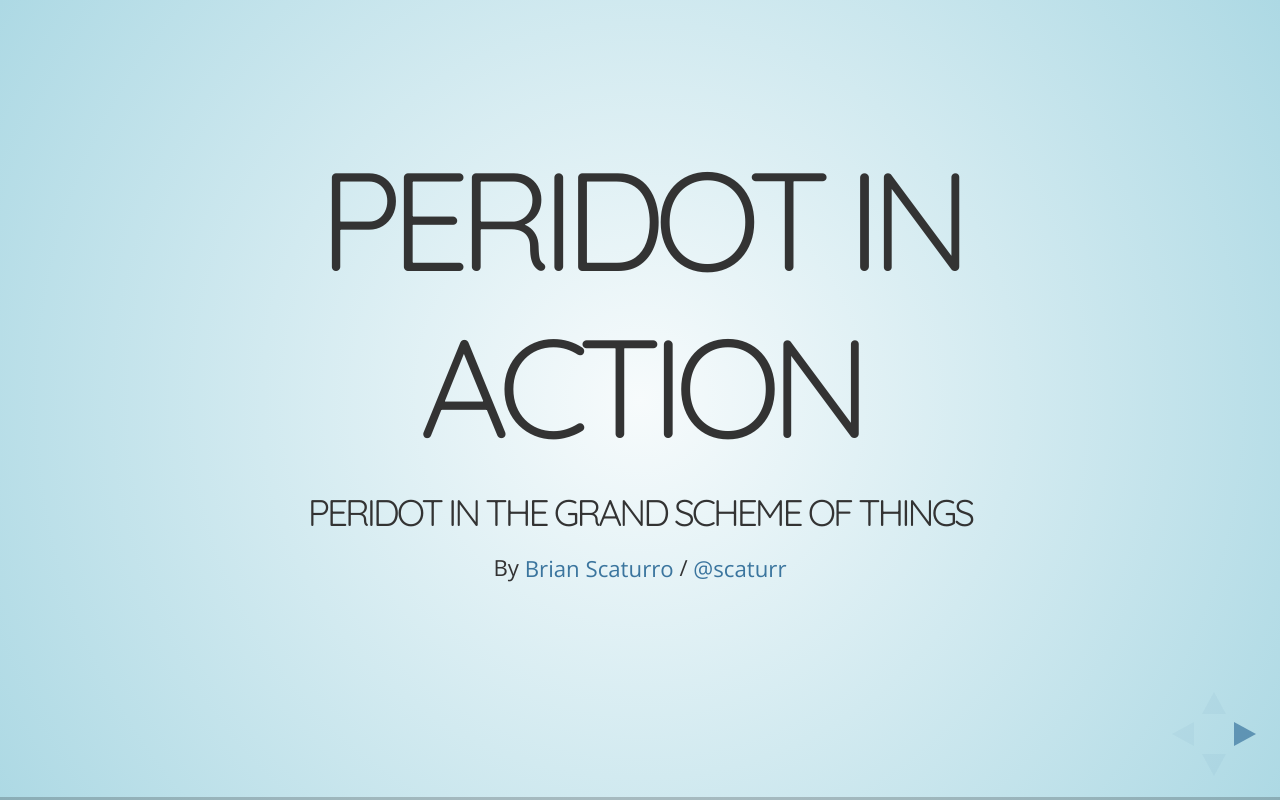
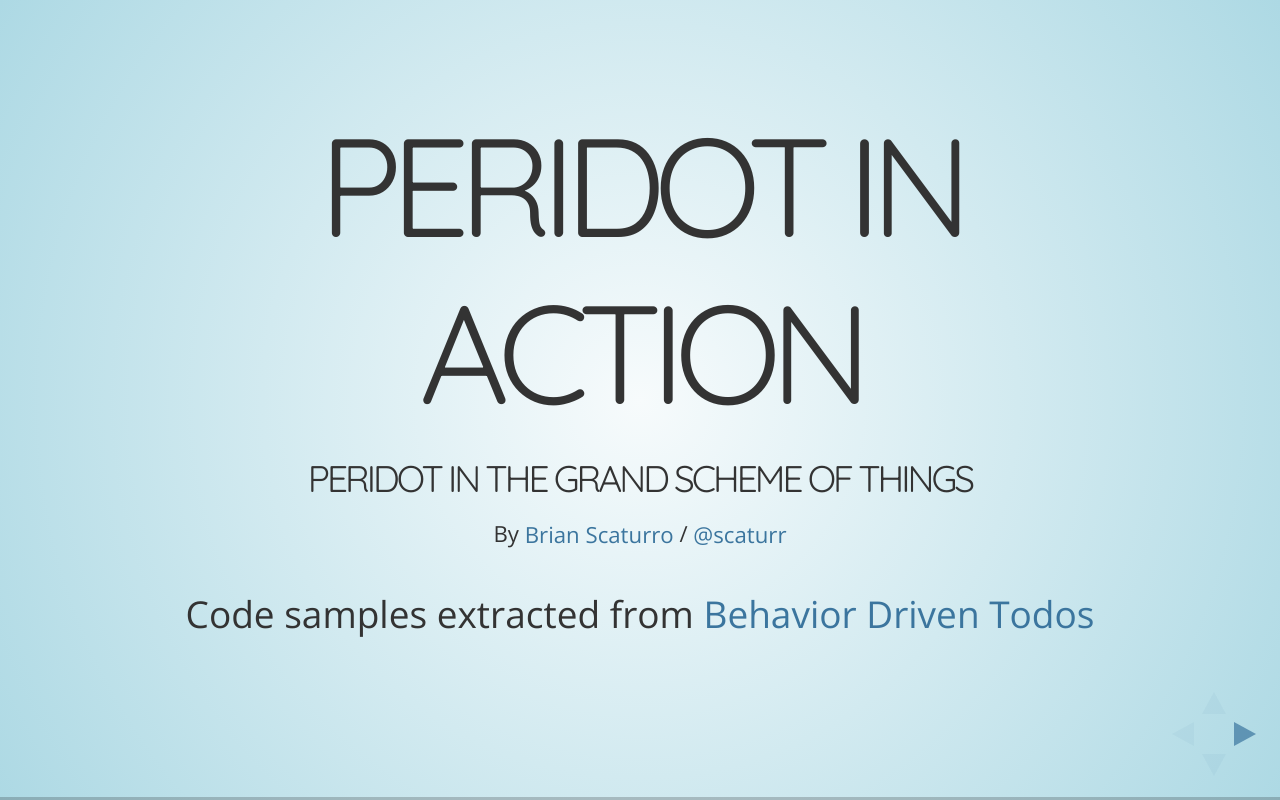
Before and after one commit to peridot-php/peridot-in-action, a website: page index.html in a window 1280 px wide. Drawn offline with nearby package versions, Linux system fonts and the light colour scheme.

Commit message:
add code link

```diff
--- a/index.html
+++ b/index.html
@@ -82,7 +82,10 @@
 						<small>
 							By <a href="https://github.com/brianium">Brian Scaturro</a> / <a href="https://twitter.com/scaturr">@scaturr</a>
 						</small>
-					</p>
+                    </p>
+                    <p>
+                        Code samples extracted from <a href="https://github.com/brianium/behavior-driven-todos">Behavior Driven Todos</a>
+                    </p>
 				</section> <!-- Intro -->
 
 				<section>
```
